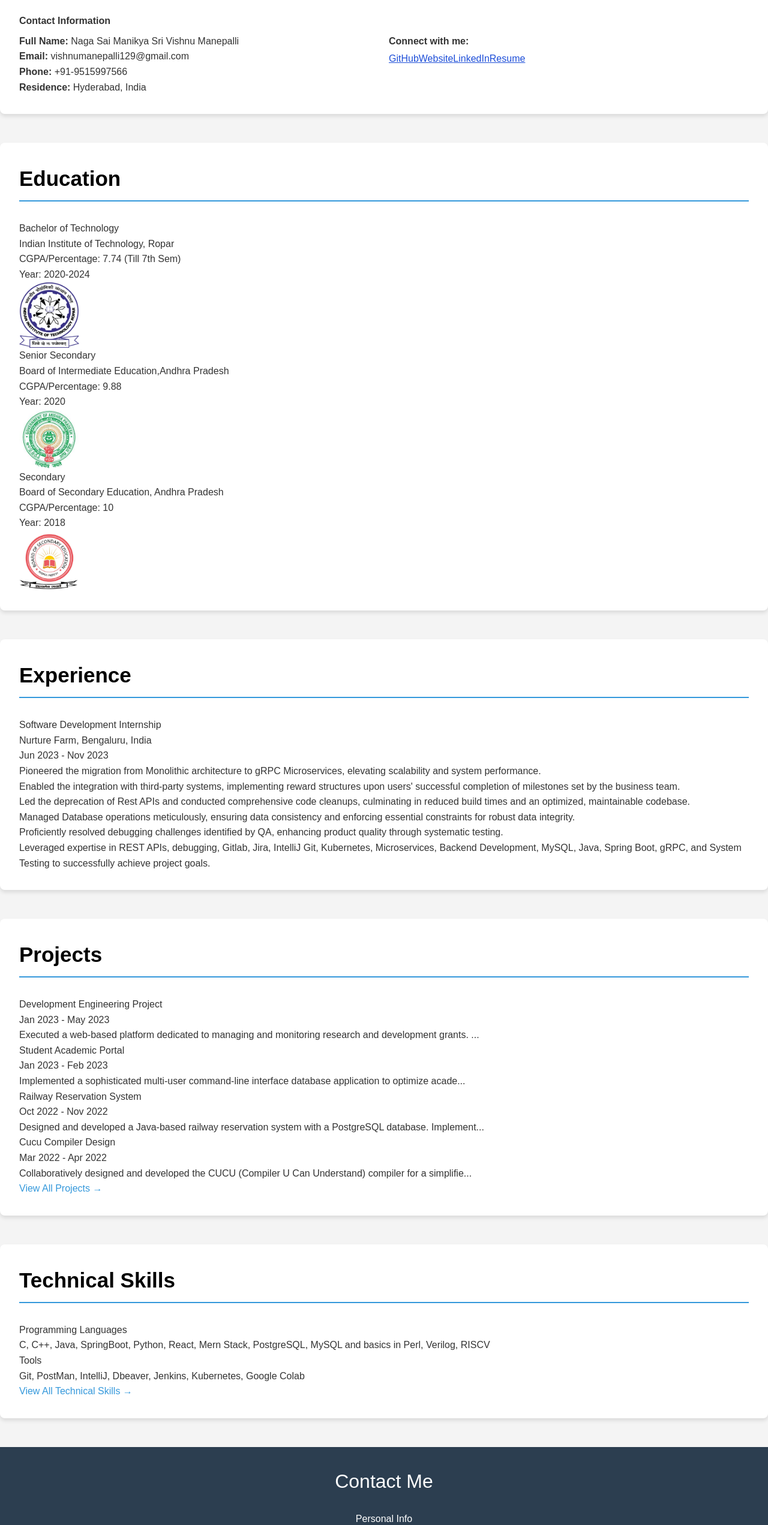
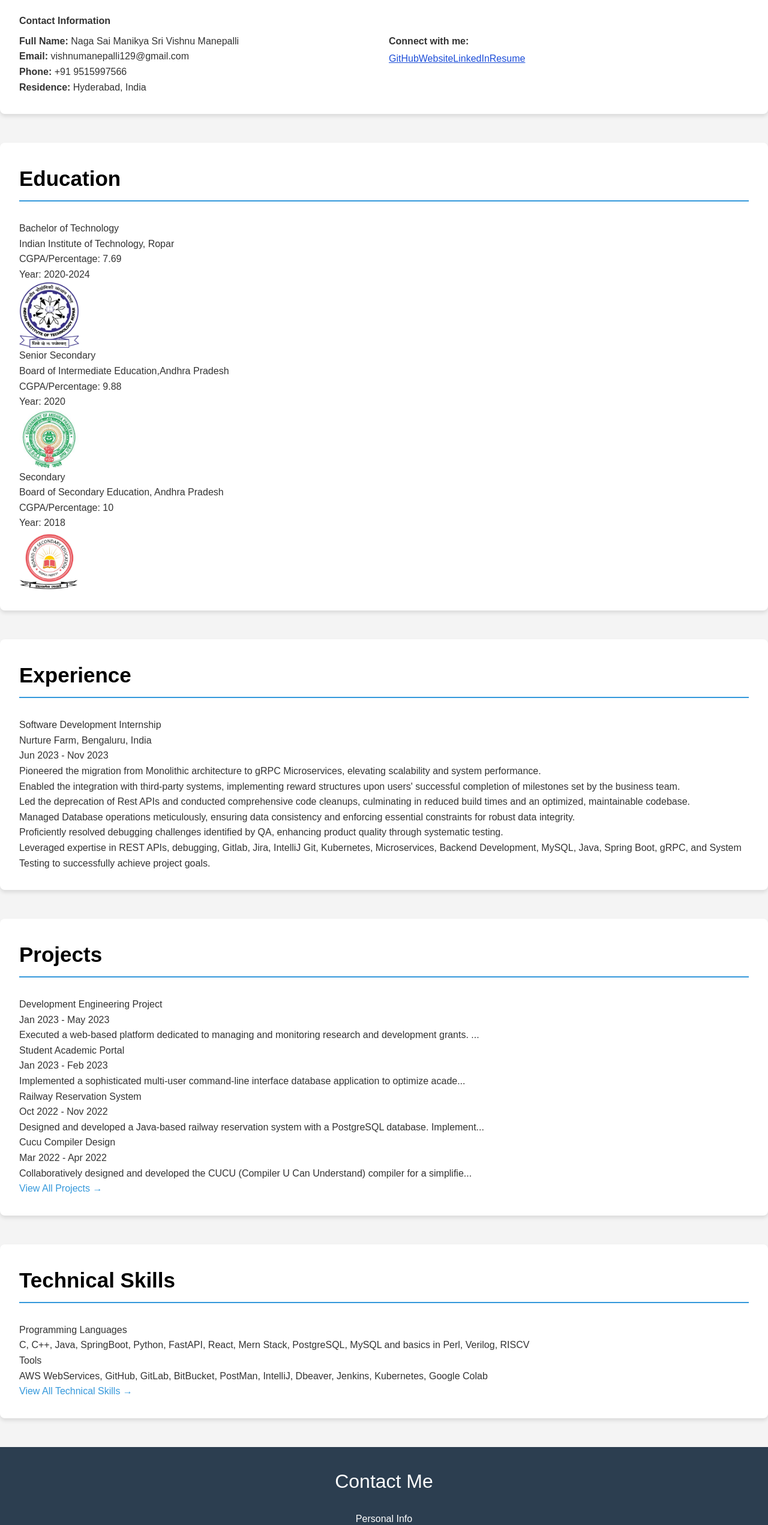
Before and after one commit to vishnumanepalli/vishnu-website, a Next.js app: page / in a window 1280 px wide. Shown: the part 943-3486 px from the top of the page at 60% size. Built offline with nearby package versions, Linux system fonts and the light colour scheme.

Commit message:
updated folders

```diff
--- a/src/app/components/AboutMe.js
+++ b/src/app/components/aboutme/AboutMe.js
@@ -1,7 +1,7 @@
 import React from "react";
 import Image from "next/image";
-import "./AboutMe.css";
-import SectionTitle from "./section/SectionTitle";
+import "./style.css";
+import SectionTitle from "../section/SectionTitle";
 
 export default function AboutMe({ about, personalInfo }) {
 
--- a/src/app/components/Companies.js
+++ b/src/app/components/companies/Companies.js
@@ -1,4 +1,4 @@
-export default function Companies() {
+export default function Companies({companies}) {
   return (
     <section id="companies" className="mb-8">
       <h2 className="text-2xl font-bold mb-4">Companies Worked On</h2>
--- a/src/app/components/Education.js
+++ b/src/app/components/education/Education.js
@@ -1,6 +1,6 @@
 import React from "react";
 import Image from "next/image";
-import SectionTitle from "./section/SectionTitle";
+import SectionTitle from "../section/SectionTitle";
 
 const EducationImage = ({ image, alt }) => {
   return <Image src={image} alt={alt} width={100} height={100} className="object-contain" />;
--- a/src/app/config/resumeData.json
+++ b/src/app/config/resumeData.json
@@ -2,10 +2,10 @@
   "personalInfo": {
     "name": "Naga Sai Manikya Sri Vishnu Manepalli",
     "short_name": "Vishnu Manepalli",
-    "phone": "+91-9515997566",
+    "phone": "+91 9515997566",
     "email": "vishnumanepalli129@gmail.com",
     "github": "https://github.com/vishnumanepalli",
-    "website": "Website",
+    "website": "https://vishnu-manepalli-portfolio.vercel.app/",
     "linkedin": "https://www.linkedin.com/in/sri-vishnu-manepalli/"
   },
   "about": {
@@ -22,7 +22,7 @@
     {
       "degree": "Bachelor of Technology",
       "institute": "Indian Institute of Technology, Ropar",
-      "cgpa": "7.74 (Till 7th Sem)",
+      "cgpa": "7.69",
       "year": "2020-2024",
       "image": "/images/education/iitrpr.jpg"
     },
@@ -98,8 +98,8 @@
     }
   ],
   "technicalSkills": {
-    "programmingLanguages": "C, C++, Java, SpringBoot, Python, React, Mern Stack, PostgreSQL, MySQL and basics in Perl, Verilog, RISCV",
-    "tools": "Git, PostMan, IntelliJ, Dbeaver, Jenkins, Kubernetes, Google Colab",
+    "programmingLanguages": "C, C++, Java, SpringBoot, Python, FastAPI, React, Mern Stack, PostgreSQL, MySQL and basics in Perl, Verilog, RISCV",
+    "tools": "AWS WebServices, GitHub, GitLab, BitBucket, PostMan, IntelliJ, Dbeaver, Jenkins, Kubernetes, Google Colab",
     "programmingSkills": "Design Patterns, Code Smells, Web Development, OOP's, DSA, Git, Kubernetes, Microservices, Back-End Web Development, Relational Databases, Java, Spring Boot, MySQL, RESTful WebServices, gRPC, System Testing, Deployment"
   },
   "keyCourses": {
```
Also changed, not shown: src/app/page.js (+6 -3 lines), src/app/components/aboutme/style.css (renamed from src/app/components/AboutMe.css).
